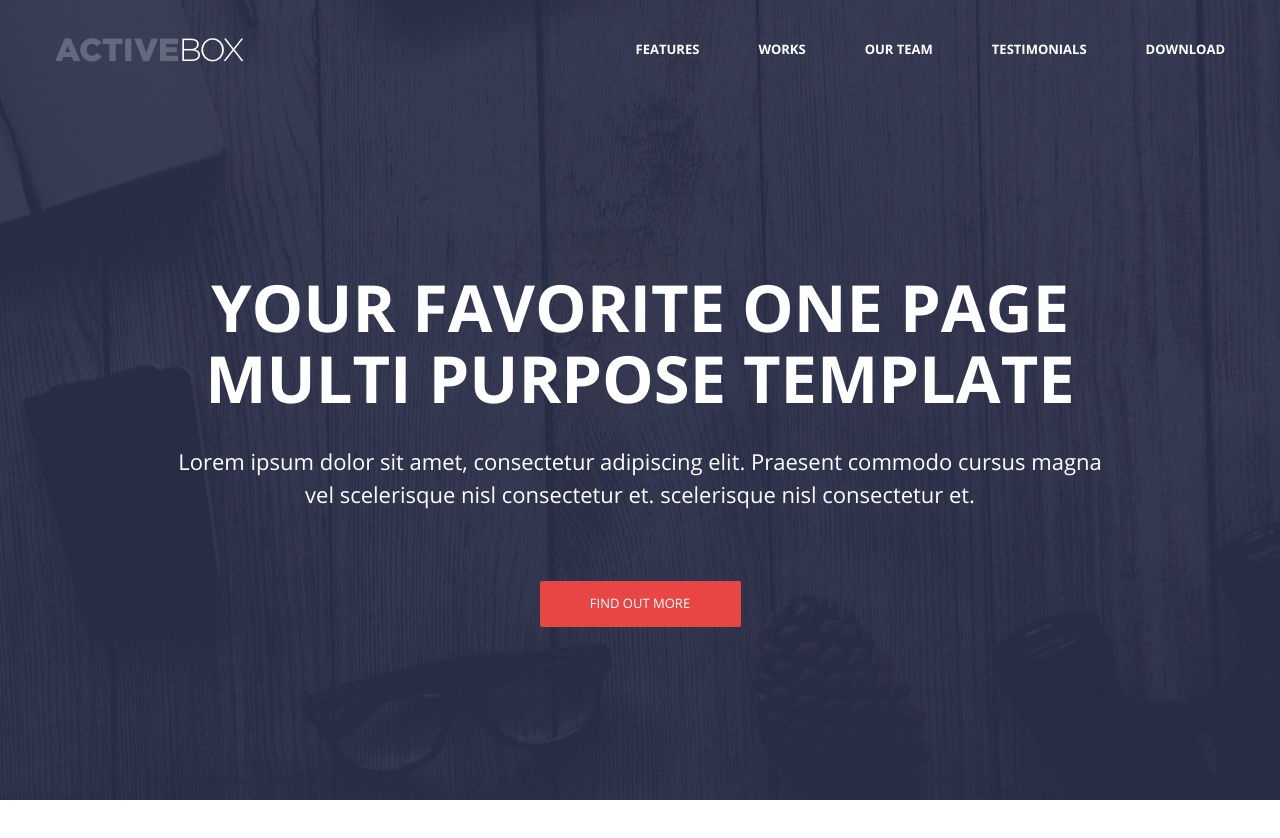
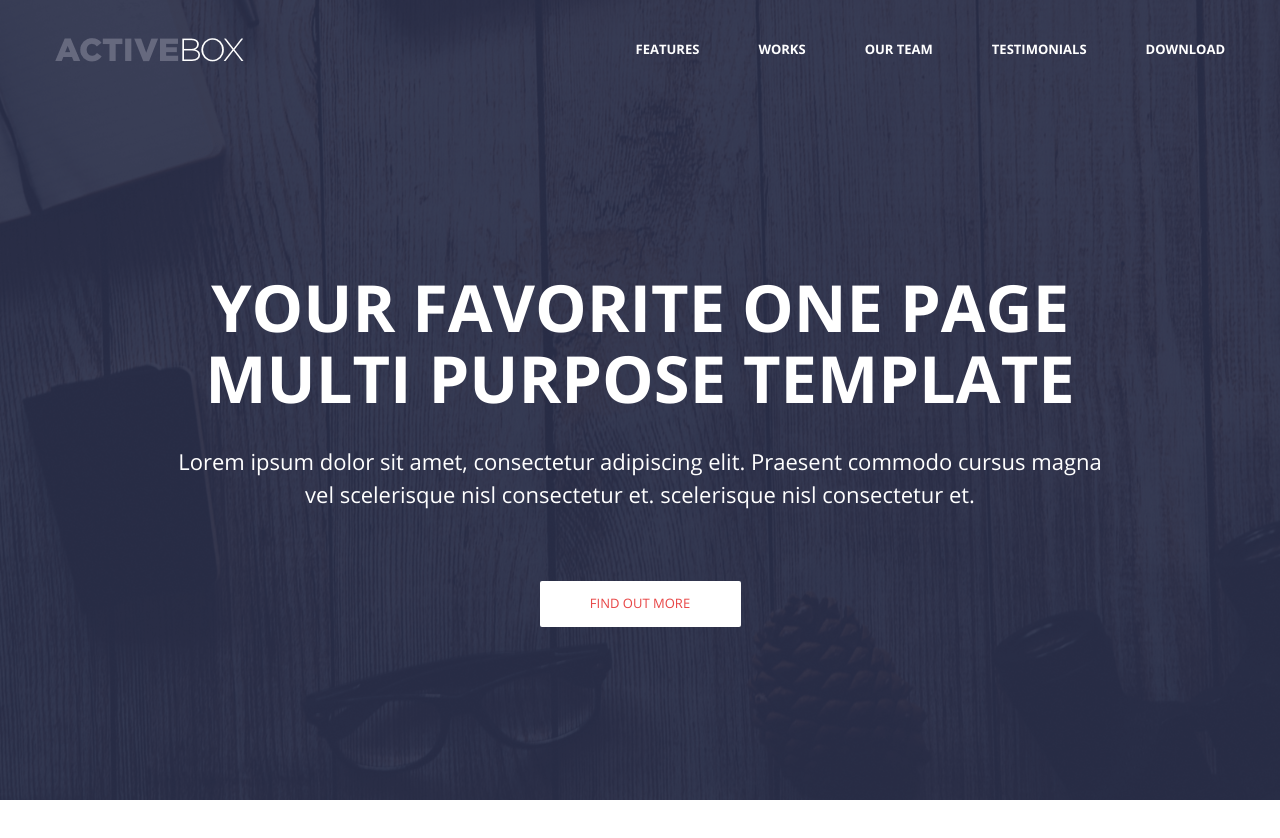
Before and after one commit to ProjectOnGitHub/test-ecodar, a Vue app: page / in a window 1280 px wide. In both pictures the pointer is over the button "FIND OUT MORE". Shown: the top 838 px of the page. Built offline with nearby package versions, Linux system fonts and the light colour scheme.

Commit message:
style: add hover effect for about button

```diff
--- a/src/components/AboutSection.vue
+++ b/src/components/AboutSection.vue
@@ -101,6 +101,10 @@ export default { components: { BaseSection } };
     text-transform: uppercase;
     color: $color-light;
     background-color: $color-red;
+    &:hover {
+      color: $color-red;
+      background-color: $color-light;
+    }
   }
 }
 </style>
```
